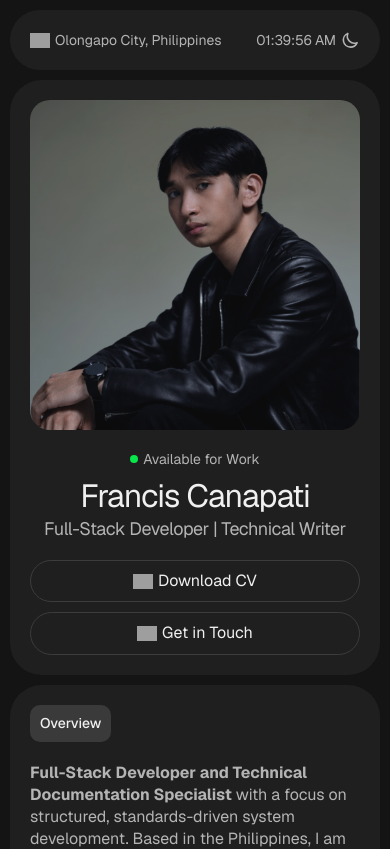
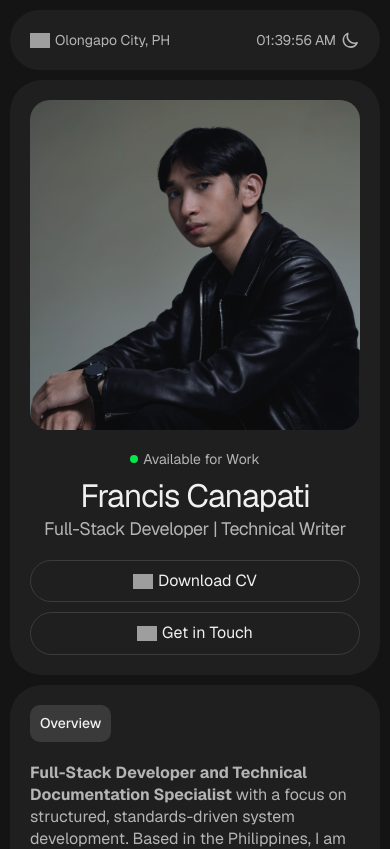
Before and after one commit to jf-canapati/portfolioByJF, a React (Vite) app: page / in a window 390 px wide. Shown: the top 849 px of the page. Built offline with nearby package versions, Linux system fonts and the light colour scheme; grey boxes are pictures that could not be loaded.

Commit message:
Shorten location text to 'PH' on mobile screens

```diff
--- a/src/components/portfolio/Navbar.tsx
+++ b/src/components/portfolio/Navbar.tsx
@@ -56,7 +56,8 @@ export const Navbar: React.FC = () => {
             alt="Location icon"
           />
           <div className="basis-auto my-auto whitespace-nowrap">
-            Olongapo City, Philippines
+            <span className="max-md:hidden">Olongapo City, Philippines</span>
+            <span className="hidden max-md:inline">Olongapo City, PH</span>
           </div>
         </div>
         <div className="flex items-stretch gap-[5px] text-right tracking-[-0.14px]">
```
